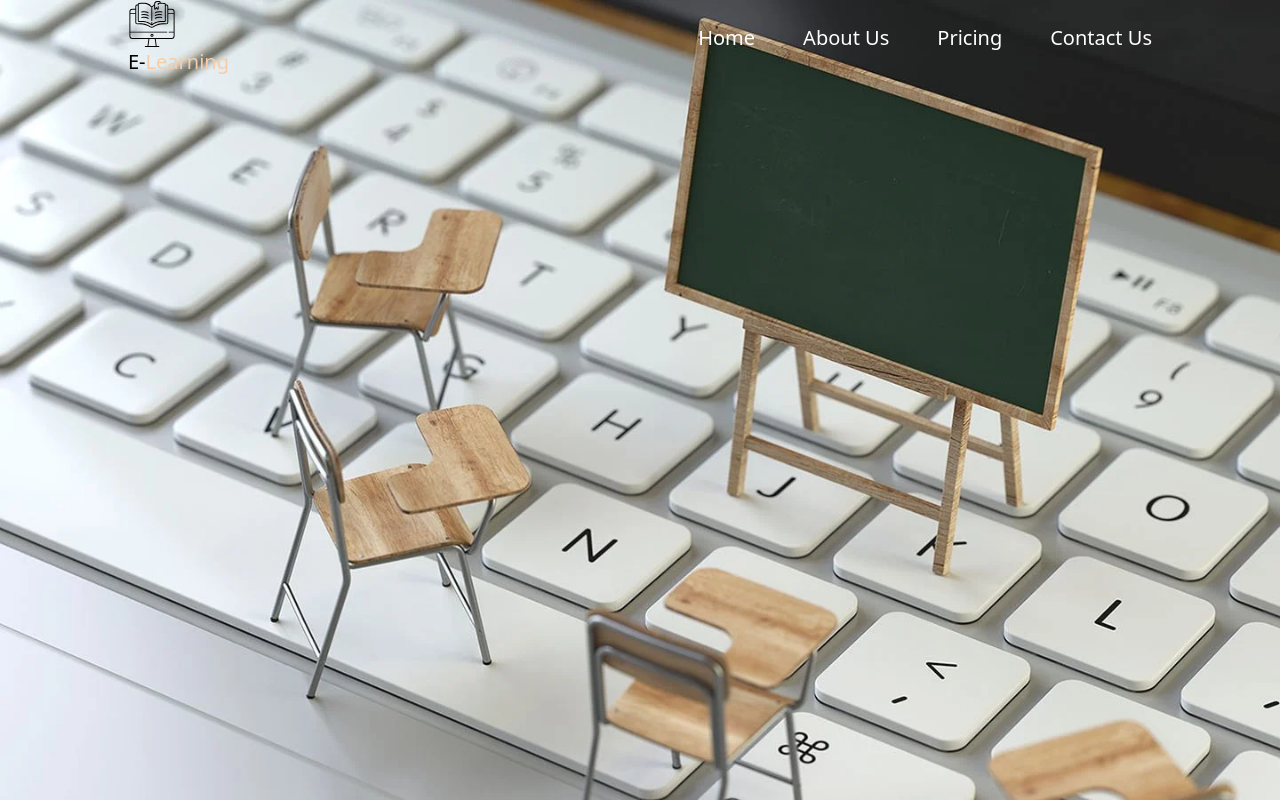
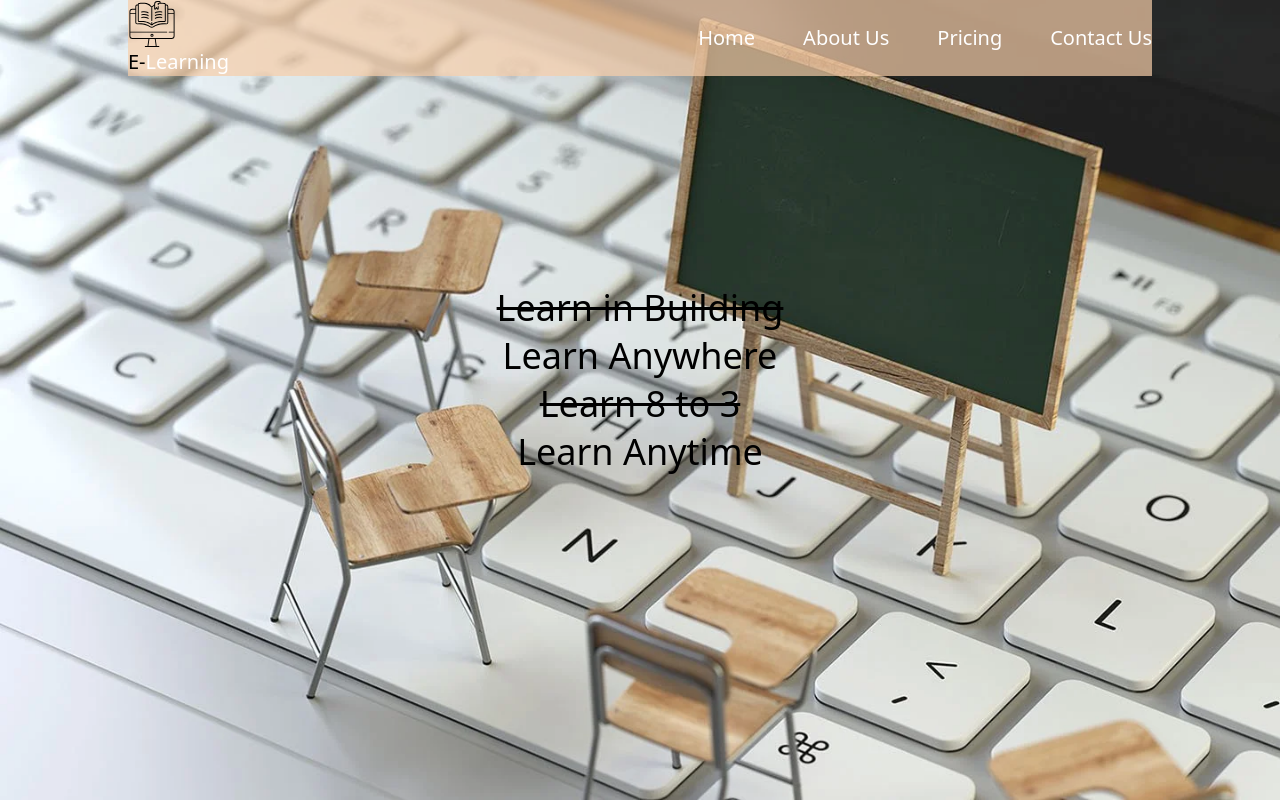
Before and after one commit to MaryJoeKhoury/digital-learning, a Next.js app: page / in a window 1280 px wide. Shown: the top 802 px of the page. Built offline with nearby package versions, Linux system fonts and the light colour scheme.

Commit message:
fixed styling

```diff
--- /dev/null
+++ b/components/BannerMessage.js
@@ -0,0 +1,16 @@
+import React from "react";
+
+const BannerMessage = () => {
+  return (
+    <div>
+      <h1 className="text-center pt-72 text-4xl line-through">
+        Learn in Building
+      </h1>
+      <h1 className="text-center pt-2 text-4xl">Learn Anywhere</h1>
+      <h1 className="text-center pt-2 text-4xl line-through">Learn 8 to 3</h1>
+      <h1 className="text-center pt-2 text-4xl">Learn Anytime</h1>
+    </div>
+  );
+};
+
+export default BannerMessage;
--- a/components/CardContainer.js
+++ b/components/CardContainer.js
@@ -5,7 +5,7 @@ const CardContainer = (props) => {
   return (
     <div className=" alignement xl:max-w-7xl m-auto " id="pricing-cards">
       <SectionTitle title="Princing Cards" />
-      <div className="flex align-middle flex-row cards  xl:justify-between flex-wrap mt-4">
+      <div className="flex align-middle flex-row cards  lg:justify-between flex-wrap mt-4">
         {props.children}
       </div>
     </div>
--- a/components/ContactContainer.js
+++ b/components/ContactContainer.js
@@ -1,4 +1,4 @@
-import React from "react";
+import React, { useState } from "react";
 import SectionTitle from "./SectionTitle";
 import ContactInfo from "./ContactInput";
 import Button from "./Button";
@@ -11,12 +11,10 @@ const ContactContainer = (props) => {
       <SectionTitle title="Contact Us" />
       <div className="flex flex-col justify-center align-middle items-center w-full lg:justify-center">
         {props.children}
-        <button
+        <input
           type="submit"
-          className="bg-slate-200 text-black rounded-md py-4 px-3 transition-transform w-1/2 mb-4"
-        >
-          submit
-        </button>
+          className="bg-slate-200 text-black rounded-md py-4 px-3 transition-transform w-1/2 mb-4 hover:translate-y-[-0.25rem] hover:bg-slate-300 hover:shadow-lg hover:shadow-indigo-500/30"
+        />
       </div>
     </div>
   );
--- a/components/ContactInput.js
+++ b/components/ContactInput.js
@@ -1,4 +1,4 @@
-import React from "react";
+import React, { useRef } from "react";
 import Button from "./Button";
 
 const ContactInput = (props) => {
@@ -7,7 +7,7 @@ const ContactInput = (props) => {
       <textarea
         placeholder={props.placeholder}
         required
-        className="w-full h-96 rounded-md my-4 outline-none border-slate-800 border-solid border-2 m-auto"
+        className="w-full h-96 rounded-md my-4 outline-none border-slate-800 border-solid border-2 m-auto p-3 "
       />
     );
 
@@ -18,7 +18,7 @@ const ContactInput = (props) => {
         name={props.name}
         placeholder={props.placeholder}
         required
-        className="w-full my-4 outline-none border-slate-800 border-solid border-b-2 "
+        className="w-full my-4 outline-none border-slate-800 border-solid border-b-2 p-3 "
       />
     </div>
   );
--- a/components/HeroArea.js
+++ b/components/HeroArea.js
@@ -1,10 +1,12 @@
 import React from "react";
 import Navigation from "./Navigation";
+import BannerMessage from "./BannerMessage";
 
 const HeroArea = () => {
   return (
     <div class="bg-[url('/images/online%20learning.webp')] relative h-[800px] bg-no-repeat bg-cover bg-center">
       <Navigation />
+      <BannerMessage />
     </div>
   );
 };
--- a/components/Navigation.js
+++ b/components/Navigation.js
@@ -1,81 +1,101 @@
-import React, { useEffect } from "react";
+import React, { useState } from "react";
 
 const Navigation = () => {
+  const [menuActive, setMenuActive] = useState(false);
+
+  const handleMobileMenu = () => {
+    setMenuActive(!menuActive);
+  };
+
   return (
-    <div>
-      <nav class=" xl:max-w-5xl hidden  sm:flex flex-row justify-between items-center text-xl w-full z-1 2xl:max-w-7xl m-auto alignement ">
-        <div class="flex flex-col align-middle">
-          <img src="./icons/e-learning-on-computer.svg" class="w-12" />
+    <div className="fixed w-full z-10">
+      <nav className="xl:max-w-5xl hidden sm:flex flex-row justify-between items-center text-xl w-full z-1 2xl:max-w-7xl m-auto alignement bg-opacity-70 bg-brown-wood">
+        <div className="flex flex-col align-middle">
+          <img
+            src="./icons/e-learning-on-computer.svg"
+            className="w-12"
+            alt="E-learning logo"
+          />
           <a href="#">
             <p>
-              E-<span class="text-brown-wood">Learning</span>
+              E-<span className="text-white">Learning</span>
             </p>
           </a>
         </div>
-        <ul class="flex flex-row list-none">
-          <li class="mr-12">
+        <ul className="flex flex-row list-none">
+          <li className="mr-12">
             <a
               href="#"
-              className="relative text-white hover:text-brown-wood after:absolute after:bottom-[-10px] after:left-0 after:h-[3px] after:w-0 after:bg-brown-wood after:transition-all after:duration-700 hover:after:w-full "
+              className="relative text-white hover:text-black after:absolute after:bottom-[-10px] after:left-0 after:h-[3px] after:w-0 after:bg-black after:transition-all after:duration-700 hover:after:w-full"
             >
               Home
             </a>
           </li>
-          <li class="mr-12">
+          <li className="mr-12">
             <a
               href="#about-us"
-              className="relative text-white hover:text-brown-wood after:absolute after:bottom-[-10px] after:left-0 after:h-[3px] after:w-0 after:bg-brown-wood after:transition-all after:duration-700 hover:after:w-full "
+              className="relative text-white hover:text-black after:absolute after:bottom-[-10px] after:left-0 after:h-[3px] after:w-0 after:bg-black after:transition-all after:duration-700 hover:after:w-full"
             >
               About Us
             </a>
           </li>
-          <li class="mr-12">
+          <li className="mr-12">
             <a
               href="#pricing-cards"
-              className="relative text-white hover:text-brown-wood after:absolute after:bottom-[-10px] after:left-0 after:h-[3px] after:w-0 after:bg-brown-wood after:transition-all after:duration-700 hover:after:w-full "
+              className="relative text-white hover:text-black after:absolute after:bottom-[-10px] after:left-0 after:h-[3px] after:w-0 after:bg-black after:transition-all after:duration-700 hover:after:w-full"
             >
               Pricing
             </a>
           </li>
-          <li class="mr-0 ">
+          <li className="mr-0">
             <a
               href="#contact-us"
-              className="relative text-white hover:text-brown-wood after:absolute after:bottom-[-10px] after:left-0 after:h-[3px] after:w-0 after:bg-brown-wood after:transition-all after:duration-700 hover:after:w-full "
+              className="relative text-white hover:text-black after:absolute after:bottom-[-10px] after:left-0 after:h-[3px] after:w-0 after:bg-black after:transition-all after:duration-700 hover:after:w-full"
             >
               Contact Us
             </a>
           </li>
         </ul>
       </nav>
-      <div class=" sm:hidden fixed top-0 right-0 bg-[rgba(17,5,5,0.9)] h-screen w-full max-w-xs flex flex-col items-center justify-center text-center text-2xl transform translate-x-full transition-transform duration-300 ease-in-out z-10">
-        <ul class="space-y-10">
+      <div
+        className={`sm:hidden fixed top-0 right-0 bg-brown-wood bg-opacity-80 h-screen w-full max-w-xs flex flex-col items-center justify-center text-center text-2xl transform ${
+          menuActive ? "translate-x-0" : "translate-x-full"
+        } transition-transform duration-300 ease-in-out z-10`}
+      >
+        <ul className="space-y-10">
           <li>
-            <a href="#" class="text-white">
+            <a href="#" className="text-black">
               Home
             </a>
           </li>
           <li>
-            <a href="#about-us" class="text-white">
+            <a href="#about-us" className="text-black">
               About Us
             </a>
           </li>
           <li>
-            <a href="#custumor-review" class="text-white">
+            <a href="#custumor-review" className="text-black">
               Customer Review
             </a>
           </li>
           <li>
-            <a href="#contact-us" class="text-white">
+            <a href="#contact-us" className="text-black">
               Contact Us
             </a>
           </li>
         </ul>
       </div>
-      <nav class=" sm:hidden fixed top-0 right-0 p-4 z-20">
-        <div class=" w-10 h-12 relative cursor-pointer" id="ham-menu">
-          <span class="block absolute left-1/2 w-full h-1 bg-black rounded transform transition-all duration-300 top-1/4 -translate-x-1/2"></span>
-          <span class="block absolute left-1/2 w-full h-1 bg-black rounded transition-opacity duration-300 top-1/2 -translate-x-1/2"></span>
-          <span class="block absolute left-1/2 w-full h-1 bg-black rounded transform transition-all duration-300 top-3/4 -translate-x-1/2"></span>
+      <nav className="sm:hidden fixed top-0 right-0 p-4 z-20">
+        <div
+          className={`w-10 h-12 relative cursor-pointer ${
+            menuActive ? "active" : ""
+          }`}
+          id="ham-menu"
+          onClick={handleMobileMenu}
+        >
+          <span className="block absolute left-1/2 w-full h-1 bg-black rounded transform transition-all duration-300 top-1/4 -translate-x-1/2"></span>
+          <span className="block absolute left-1/2 w-full h-1 bg-black rounded transition-opacity duration-300 top-1/2 -translate-x-1/2"></span>
+          <span className="block absolute left-1/2 w-full h-1 bg-black rounded transform transition-all duration-300 top-3/4 -translate-x-1/2"></span>
         </div>
       </nav>
     </div>
--- a/pages/index.js
+++ b/pages/index.js
@@ -124,7 +124,7 @@ const planInfo = [
 
 export default function Home() {
   return (
-    <div className="scroll-smooth">
+    <div>
       <HeroArea />
 
       {aboutInfo.map((info) => (
--- a/styles/globals.css
+++ b/styles/globals.css
@@ -1,4 +1,9 @@
 @tailwind base;
+html {
+  scroll-behavior: smooth;
+  scroll-padding-top: 70px;
+}
+
 @tailwind components;
 @tailwind utilities;
 
```
